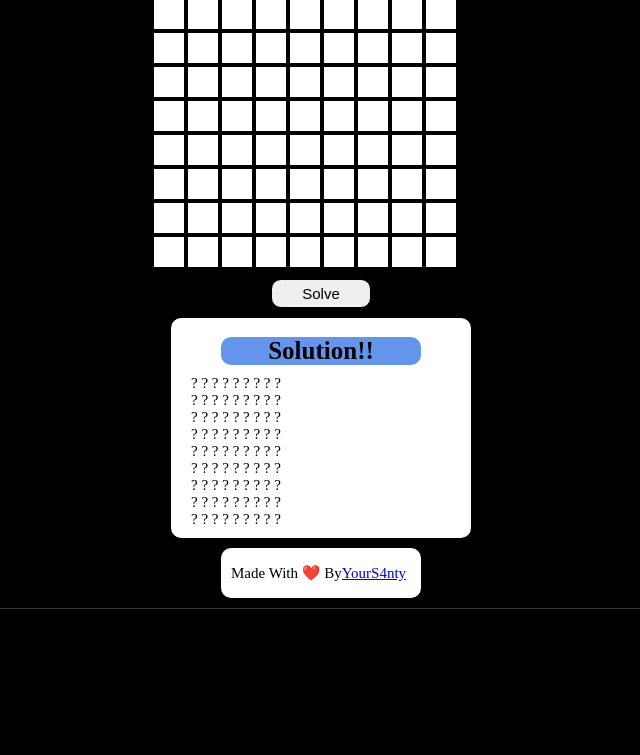
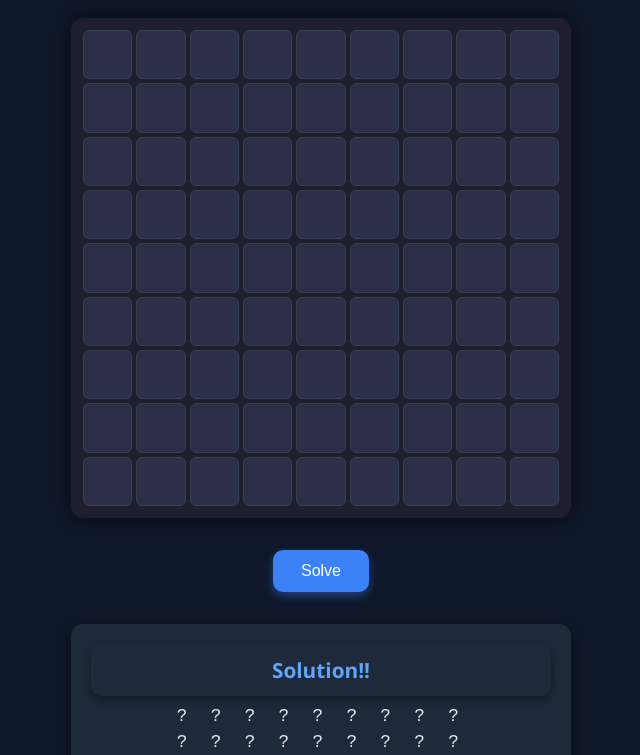
Before and after one commit to YourS4nty/SudokuSolver, a plain HTML site: page index.html in a window 1280 px wide. Shown: the part 113-868 px from the top of the page, without its empty margins (319-959 px from the left). Before the commit the page ends 800 px from the top, so only its background shows below. Drawn offline with Linux system fonts and the light colour scheme.

Commit message:
Better Styles

```diff
--- a/main.css
+++ b/main.css
@@ -1,79 +1,149 @@
 * {
-  overflow-x: hidden;
+  box-sizing: border-box;
   margin: 0;
   padding: 0;
 }
 
 body {
+  font-family: 'Segoe UI', sans-serif;
+  background-color: #0f172a;
+  color: #e2e8f0;
+  display: flex;
+  flex-direction: column;
   align-items: center;
-  justify-content: center;
-  width: 100%;
-  height: 100%;
-  background: #000;
-  border-bottom: 1px solid #333;
+  padding: 4vh 0;
+  min-height: 100vh;
 }
 
-::-webkit-scrollbar {
-  width: 0px;
+/* Título */
+h2 {
+  font-size: 2rem;
+  background: #1e293b;
+  padding: 12px 24px;
+  border-radius: 10px;
+  margin-bottom: 2rem;
+  text-align: center;
+  box-shadow: 0 4px 10px rgba(0, 0, 0, 0.4);
 }
 
+/* Tablero Sudoku */
 #initialBoard {
-  width: 338px;
-  margin: 0 auto;
+  display: flex;
+  flex-direction: column;
+  gap: 4px;
+  width: 70%;
+  max-width: 500px;
+  padding: 12px;
+  background-color: #1e1e2f;
+  border-radius: 12px;
+  box-shadow: 0 0 18px rgba(0, 0, 0, 0.6);
+  margin-bottom: 2rem;
+  overflow: hidden;
 }
 
-#answerBoard {
-  background: #fff;
-  padding: 10px;
-  width: 280px;
-  border-radius: 10px;
-  margin: auto;
+#initialBoard .row {
+  display: grid;
+  grid-template-columns: repeat(9, 1fr);
+  gap: 4px;
+  width: 100%;
 }
 
-p {
-  display: flex;
-  margin-left: 10px;
-  font-size: 15px;
+@media (max-width: 768px) {
+  #initialBoard {
+    width: 90%;
+  }
 }
 
-input {
-  font-size: 15px;
-  margin-top: 1px;
-  margin-bottom: 1px;
-  margin-left: 1px;
-  margin-right: 1px;
-  border: 1px solid black;
-  width: 30px;
-  height: 30px;
+#initialBoard input {
+  width: 100%;
+  aspect-ratio: 1 / 1;
+  font-size: 1.2rem;
+  text-align: center;
+  border: 1px solid #334155;
+  background: #2c2f48;
+  color: #fff;
+  border-radius: 6px;
+  outline: none;
+  transition: border 0.2s, background 0.2s;
 }
 
-button {
-  display: flex;
-  outline: none;
-  border: 1px solid black;
-  border-radius: 10px;
-  padding: 5px 30px;
-  font-size: 15px;
-  margin: 10px auto;
+#initialBoard input:focus {
+  border: 2px solid #60a5fa;
+  background-color: #1e293b;
 }
 
-h2 {
-  background: cornflowerblue;
-  width: 200px;
-  margin: 10px auto;
-  font-size: 25px;
+/* Botón */
+button {
+  background: #3b82f6;
+  color: white;
+  padding: 12px 28px;
+  font-size: 1rem;
+  border: none;
   border-radius: 10px;
-  text-align: center;
-  margin-top: 3%;
+  cursor: pointer;
+  transition: background 0.2s ease, transform 0.2s ease;
+  box-shadow: 0 4px 10px rgba(59, 130, 246, 0.4);
+  margin-bottom: 2rem;
 }
 
+button:hover {
+  background: #2563eb;
+  transform: scale(1.03);
+}
+
+/* Resultados */
+#answerBoard {
+  background: #1e293b;
+  padding: 20px;
+  border-radius: 12px;
+  width: 70%;
+  max-width: 500px;
+  box-shadow: 0 4px 15px rgba(0, 0, 0, 0.5);
+  margin-bottom: 2rem;
+  overflow-x: auto;
+}
+
+@media (max-width: 768px) {
+  #answerBoard {
+    width: 90%;
+  }
+}
+
+#answerBoard h2 {
+  font-size: 1.3rem;
+  color: #60a5fa;
+  text-align: center;
+  margin-bottom: 10px;
+}
+
+#answerBoard p {
+  font-family: monospace;
+  font-size: 1.1rem;
+  text-align: center;
+  margin: 6px 0;
+  letter-spacing: 0.4rem;
+  white-space: nowrap;
+  overflow-x: auto;
+}
+
+/* Footer */
 footer {
-  width: 200px;
-  height: 50px;
-  line-height: 50px;
-  background: #fff;
-  border-radius: 10px;
+  background: #1e293b;
+  color: #94a3b8;
+  padding: 16px 20px;
+  border-radius: 12px;
   text-align: center;
-  margin: 10px auto;
-  backdrop-filter: blur(20px);
+  font-size: 0.9rem;
+  max-width: 90%;
+  box-shadow: 0 2px 10px rgba(0, 0, 0, 0.4);
+  margin-top: auto;
 }
+
+footer a {
+  color: #3b82f6;
+  text-decoration: none;
+}
+
+footer a:hover {
+  text-decoration: underline;
+}
```
